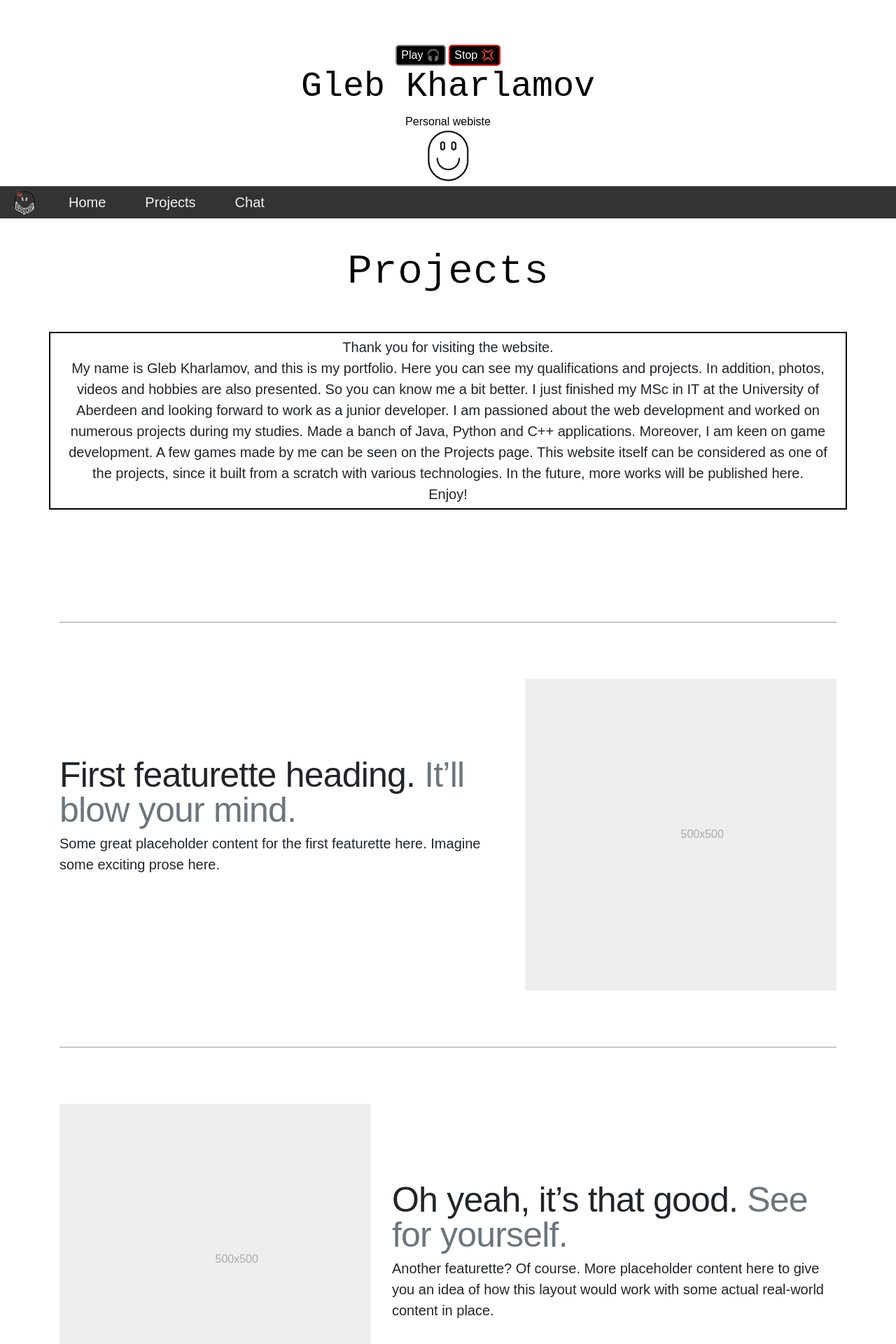
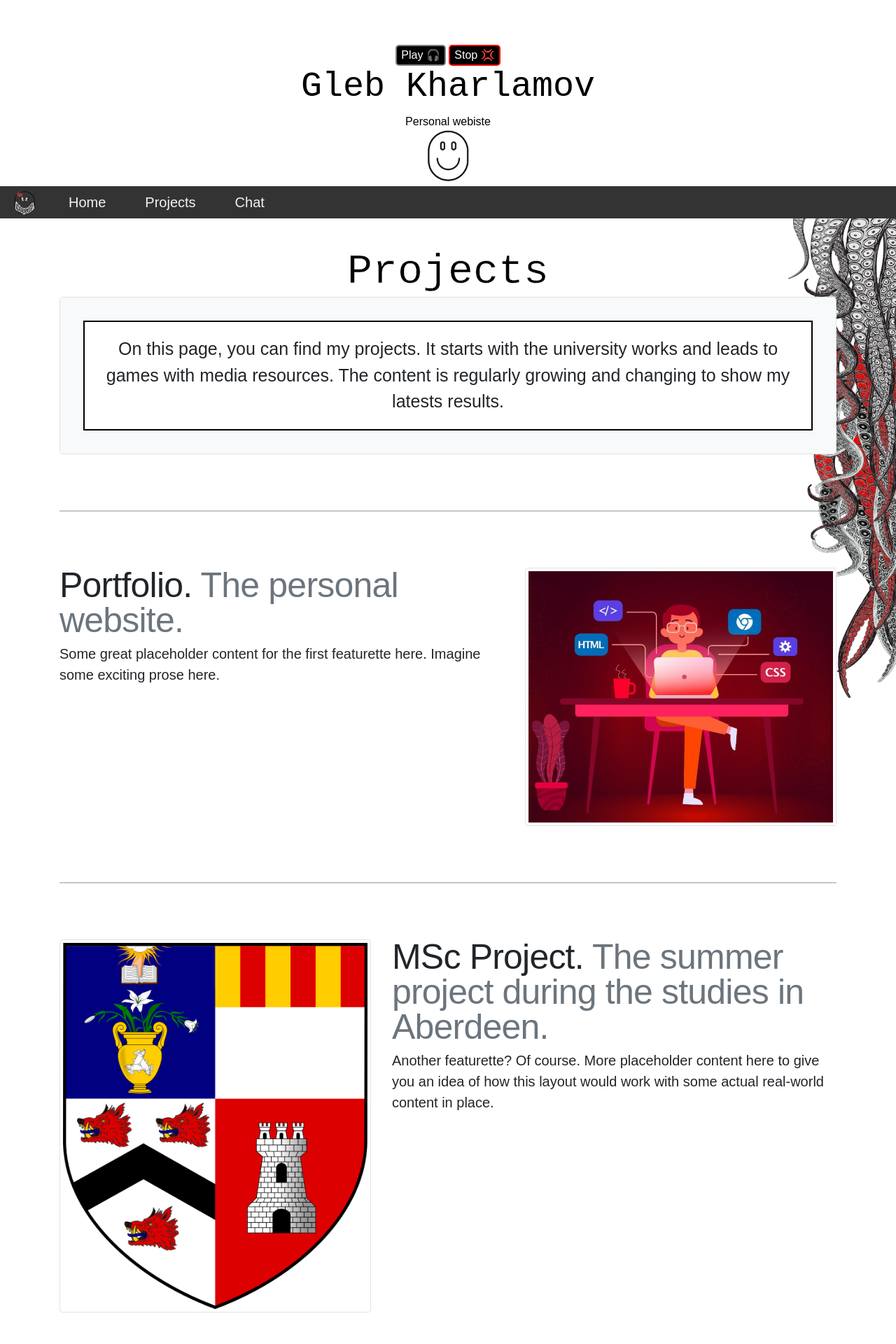
Before and after one commit to Warmetallic/website, a Django app: page /projects/ in a window 1280 px wide. Shown: the top 1920 px of the page at 70% size. Run offline with Django 3.2, Linux system fonts and the light colour scheme.

Commit message:
projects

```diff
--- a/static/style.css
+++ b/static/style.css
@@ -130,8 +130,15 @@
   color: black;
   -webkit-text-stroke: 0.5px white;
 }
+
+
+.topcontainer{
+  max-width: 1500px;
+}
+
 /*The first paraghaph on the home page*/
 .welcomePar{
+  font-size: 25px;
   margin: -15px ;
   text-align: center;
   background-color: white;
@@ -342,27 +349,6 @@ color: red;
 
 
 
-* Carousel base class */
-.carousel {
-  margin-bottom: 4rem;
-}
-/* Since positioning the image, we need to help out the caption */
-.carousel-caption {
-  bottom: 3rem;
-  z-index: 10;
-}
-
-/* Declare heights because of positioning of img element */
-.carousel-item {
-  height: 100%;
-}
-.carousel-item > img {
-  position: absolute;
-  top: 0;
-  left: 0;
-  min-width: 100%;
-  height: 100%;
-}
 
 
 
@@ -386,14 +372,6 @@ color: red;
 /* RESPONSIVE CSS
 -------------------------------------------------- */
 
-@media (min-width: 40em) {
-  /* Bump up size of carousel content */
-  .carousel-caption p {
-    margin-bottom: 1.25rem;
-    font-size: 1.25rem;
-    line-height: 1.4;
-  }
-
   .featurette-heading {
     font-size: 50px;
   }
--- a/website/templates/projects.html
+++ b/website/templates/projects.html
@@ -4,30 +4,27 @@
 {% block content %}
 {% load static %}
 <!--Introduction section-->
+<div class="tentacle">
 <div class="container">
   <div class="row">
     <div class="col"><h1 class="welcome">Projects</h1></div>
   </div>
-  <div class="row">
-    <div class="col overridep">
-      <p class="welcomePar">Thank you for visiting the website.<br> My name is Gleb Kharlamov, and this is my portfolio. Here you can see my qualifications and projects. In addition, photos, videos and hobbies are also presented. So you can know me a bit better. I just finished my MSc in IT at the University of Aberdeen and looking forward to work as a junior developer. I am passioned about the web development and worked on numerous projects during my studies. Made a banch of Java, Python and C++ applications. Moreover, I am keen on game development. A few games made by me can be seen on the Projects page. This website itself can be considered as one of the projects, since it built from a scratch with various technologies. In the future, more works will be published here.<br>Enjoy!</p>
+      <div class="p-5 mb-4 bg-light border rounded-3">
+        <p class=" welcomePar overridep">On this page, you can find my projects. It starts with the university works and leads to games with media resources. The content is regularly growing and changing to show my latests results.</p>
     </div>
   </div>
-</div>
 
-    <div class="container">
+  <div class="container">
     <!-- START THE FEATURETTES -->
-
     <hr class="featurette-divider">
 
     <div class="row featurette">
       <div class="col-md-7">
-        <h2 class="featurette-heading">First featurette heading. <span class="text-muted">It’ll blow your mind.</span></h2>
+        <h2 class="featurette-heading">Portfolio. <span class="text-muted">The personal website.</span></h2>
         <p class="lead">Some great placeholder content for the first featurette here. Imagine some exciting prose here.</p>
       </div>
       <div class="col-md-5">
-        <svg class="bd-placeholder-img bd-placeholder-img-lg featurette-image img-fluid mx-auto" width="500" height="500" xmlns="http://www.w3.org/2000/svg" role="img" aria-label="Placeholder: 500x500" preserveAspectRatio="xMidYMid slice" focusable="false"><title>Placeholder</title><rect width="100%" height="100%" fill="#eee"/><text x="50%" y="50%" fill="#aaa" dy=".3em">500x500</text></svg>
-
+        <img src="{% static 'img/web.jpg'%}" class="img-thumbnail" alt="web">
       </div>
     </div>
 
@@ -35,25 +32,11 @@
 
     <div class="row featurette">
       <div class="col-md-7 order-md-2">
-        <h2 class="featurette-heading">Oh yeah, it’s that good. <span class="text-muted">See for yourself.</span></h2>
+        <h2 class="featurette-heading">MSc Project. <span class="text-muted">The summer project during the studies in Aberdeen.</span></h2>
         <p class="lead">Another featurette? Of course. More placeholder content here to give you an idea of how this layout would work with some actual real-world content in place.</p>
       </div>
       <div class="col-md-5 order-md-1">
-        <svg class="bd-placeholder-img bd-placeholder-img-lg featurette-image img-fluid mx-auto" width="500" height="500" xmlns="http://www.w3.org/2000/svg" role="img" aria-label="Placeholder: 500x500" preserveAspectRatio="xMidYMid slice" focusable="false"><title>Placeholder</title><rect width="100%" height="100%" fill="#eee"/><text x="50%" y="50%" fill="#aaa" dy=".3em">500x500</text></svg>
-
-      </div>
-    </div>
-
-    <hr class="featurette-divider">
-
-    <div class="row featurette">
-      <div class="col-md-7">
-        <h2 class="featurette-heading">And lastly, this one. <span class="text-muted">Checkmate.</span></h2>
-        <p class="lead">And yes, this is the last block of representative placeholder content. Again, not really intended to be actually read, simply here to give you a better view of what this would look like with some actual content. Your content.</p>
-      </div>
-      <div class="col-md-5">
-        <svg class="bd-placeholder-img bd-placeholder-img-lg featurette-image img-fluid mx-auto" width="500" height="500" xmlns="http://www.w3.org/2000/svg" role="img" aria-label="Placeholder: 500x500" preserveAspectRatio="xMidYMid slice" focusable="false"><title>Placeholder</title><rect width="100%" height="100%" fill="#eee"/><text x="50%" y="50%" fill="#aaa" dy=".3em">500x500</text></svg>
-
+        <img src="{% static 'img/aberdeen.png'%}" class="img-thumbnail" alt="web">
       </div>
     </div>
 
@@ -63,5 +46,5 @@
 
   </div><!-- /.container -->
 
-
+</div>
 {% endblock %}
```
Also changed, not shown: website/templates/home.html (+3 -5 lines), static/img/aba.png (added).
